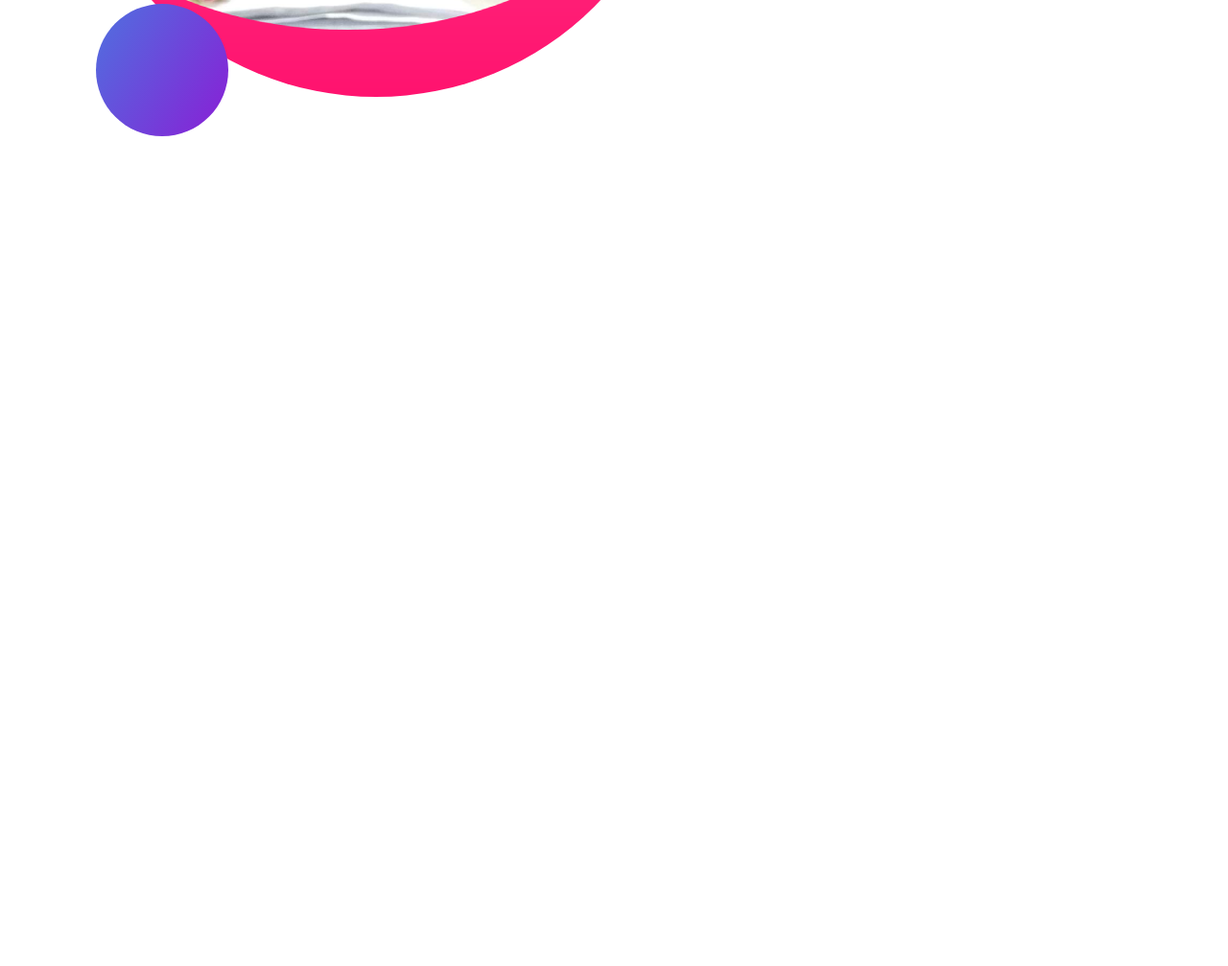
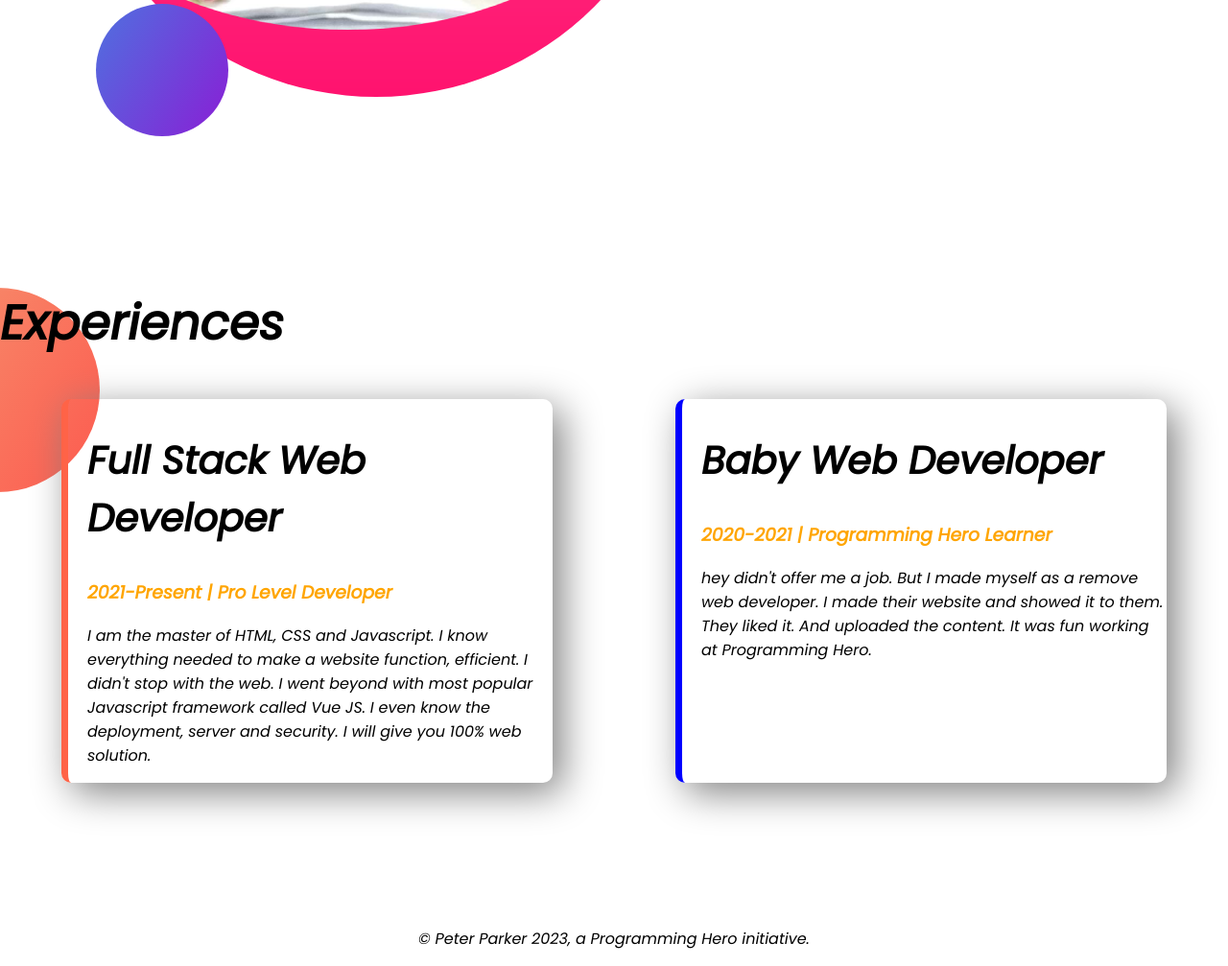
Before and after one commit to Debos602/developer-portfolio, a plain HTML site: page index.html in a window 1280 px wide. Shown: the part 1219-2226 px from the top of the page at 96% size. Before the commit the page ends 1519 px from the top, so only its background shows below. Drawn offline with Linux system fonts and the light colour scheme.

Commit message:
style border and box shadow

```diff
--- a/index.html
+++ b/index.html
@@ -13,7 +13,7 @@
 </head>
 
 <body>
-    <section class="top-banner">
+    <section class="top-banner flexible-container">
         <div class="half-width">
             <h1>Welcome To</h1>
             <h1> <span class="orange-color">Debos Das</span> World!</h1>
@@ -29,7 +29,7 @@
             <img src="images/my-bg.png" alt="">
         </div>
     </section>
-    <section class="dream-big">
+    <section class="dream-big flexible-container">
         <div>
             <img src="images/my-bg2.png" alt="">
         </div>
@@ -43,6 +43,29 @@
         </div>
 
     </section>
+    <section class="experiance-area">
+        <h1>Experiences</h1>
+        <div class="flexible-container">
+            <div id="full-stack-developer" class="experiance-item">
+                <h2>Full Stack Web Developer</h2>
+                <h3 class="orange-color">2021-Present | Pro Level Developer</h3>
+                <p>I am the master of HTML, CSS and Javascript. I know everything needed to make a website function,
+                    efficient. I didn't stop with the web. I went beyond with most popular Javascript framework called
+                    Vue
+                    JS. I even know the deployment, server and security. I will give you 100% web solution.</p>
+            </div>
+            <div id="baby-web-developer" class="experiance-item">
+                <h2>Baby Web Developer</h2>
+                <h3 class="orange-color">2020-2021 | Programming Hero Learner</h3>
+                <p>hey didn't offer me a job. But I made myself as a remove web developer. I made their website and
+                    showed
+                    it to them. They liked it. And uploaded the content. It was fun working at Programming Hero.</p>
+            </div>
+        </div>
+    </section>
 </body>
+<footer>
+    <p>© Peter Parker 2023, a Programming Hero initiative.</p>
+</footer>
 
 </html>
--- a/style.css
+++ b/style.css
@@ -8,11 +8,15 @@ h1 {
 
 }
 
+h2 {
+    font-size: 40px;
+}
+
 .orange-color {
     color: orange;
 }
 
-section {
+.flexible-container {
     display: flex;
     margin-bottom: 150px;
 }
@@ -20,6 +24,7 @@ section {
 .half-width {
     width: 50%;
     padding: 2%;
+
 }
 
 .half-width img {
@@ -45,3 +50,30 @@ section {
     background-repeat: no-repeat;
     background-position: right;
 }
+
+.experiance-area {
+    background-image: url(images/exp-bg.png);
+    background-repeat: no-repeat;
+}
+
+.experiance-item {
+    width: 40%;
+    margin-left: 5%;
+    margin-right: 5%;
+    padding-left: 20px;
+    border-radius: 10px;
+    box-shadow: 10px 10px 40px gray;
+
+}
+
+#full-stack-developer {
+    border-left: 7px solid tomato;
+}
+
+#baby-web-developer {
+    border-left: 7px solid blue;
+}
+
+footer p {
+    text-align: center;
+}
```
